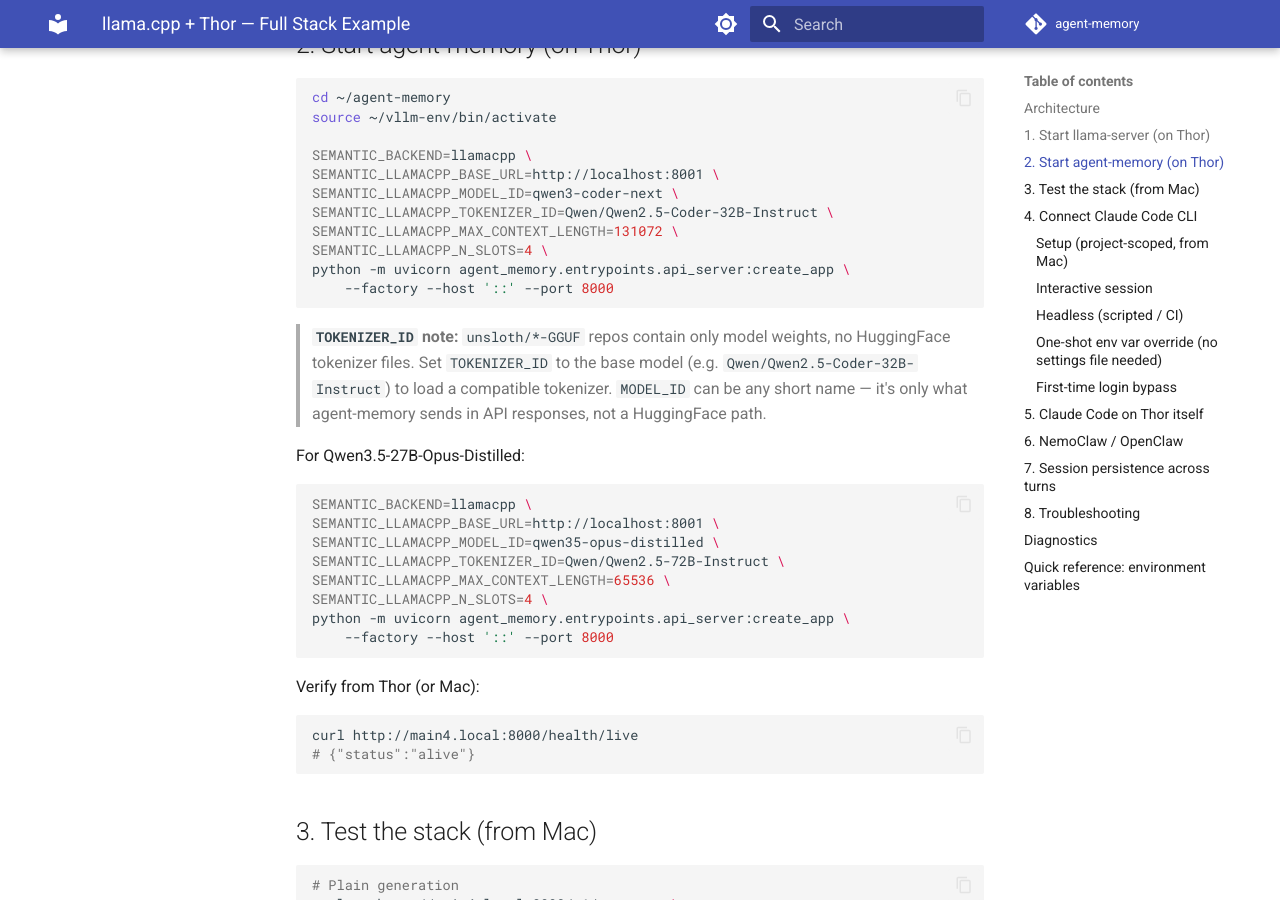
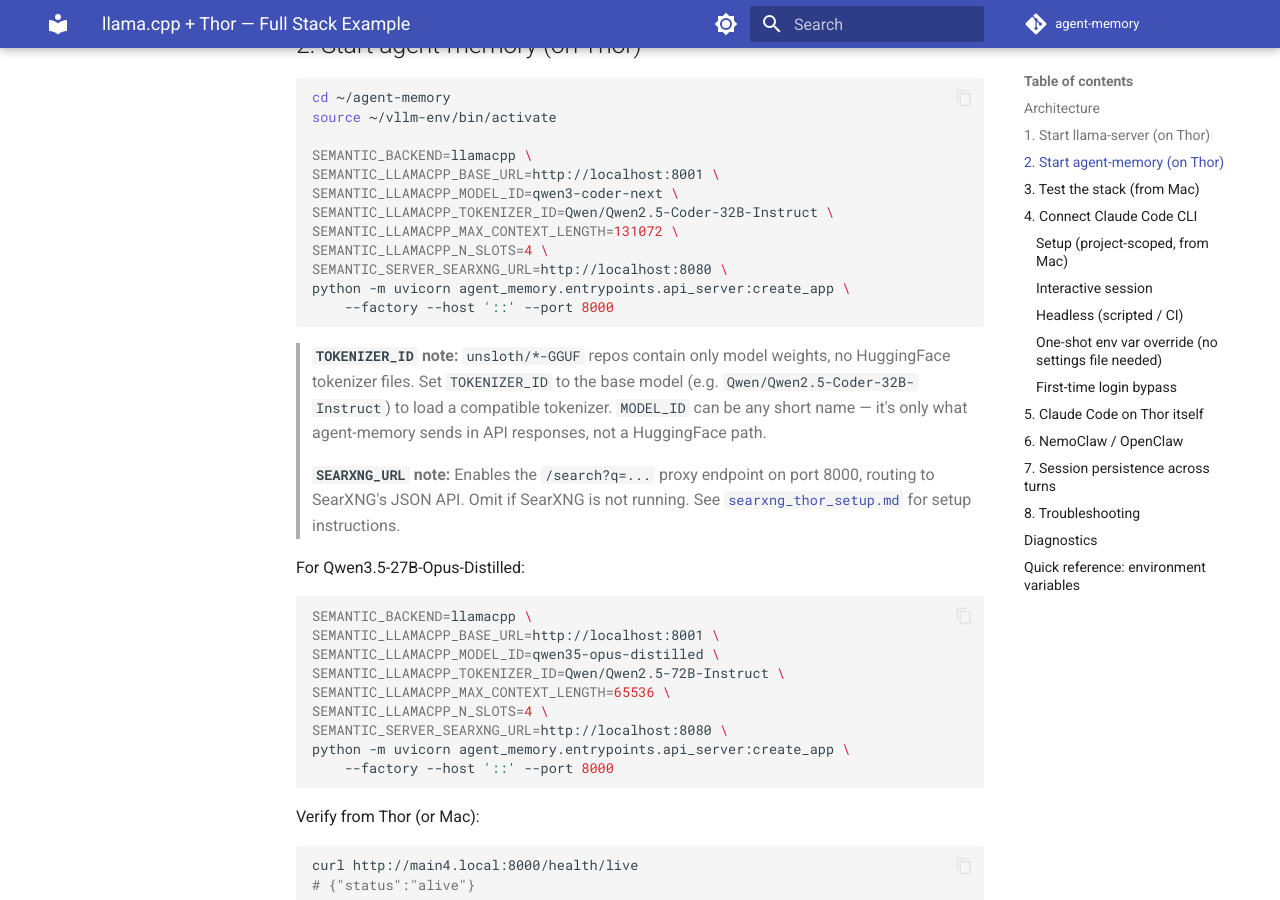
Before and after one commit to yshk-mxim/agent-memory, an MkDocs documentation site: the page built from docs/llamacpp_thor_example.md, in a window 1280 px wide and 900 px high, scrolled down 1461 px. Built offline with MkDocs 1.6.1 and Material for MkDocs 9.7.7, drawn with Linux system fonts in a browser that asks for light colours; comment, search, counter and statistics services are not loaded; the version menu is left out.

Commit message:
docs: Add SEMANTIC_SERVER_SEARXNG_URL to Thor startup commands
Co-Authored-By: Claude Sonnet 4.6 <noreply@anthropic.com>

````diff
--- a/docs/llamacpp_thor_example.md
+++ b/docs/llamacpp_thor_example.md
@@ -74,6 +74,7 @@ SEMANTIC_LLAMACPP_MODEL_ID=qwen3-coder-next \
 SEMANTIC_LLAMACPP_TOKENIZER_ID=Qwen/Qwen2.5-Coder-32B-Instruct \
 SEMANTIC_LLAMACPP_MAX_CONTEXT_LENGTH=131072 \
 SEMANTIC_LLAMACPP_N_SLOTS=4 \
+SEMANTIC_SERVER_SEARXNG_URL=http://localhost:8080 \
 python -m uvicorn agent_memory.entrypoints.api_server:create_app \
     --factory --host '::' --port 8000
 ```
@@ -84,6 +85,10 @@ python -m uvicorn agent_memory.entrypoints.api_server:create_app \
 > `MODEL_ID` can be any short name — it's only what agent-memory sends in API
 > responses, not a HuggingFace path.
 
+> **`SEARXNG_URL` note:** Enables the `/search?q=...` proxy endpoint on port 8000,
+> routing to SearXNG's JSON API. Omit if SearXNG is not running. See
+> [`searxng_thor_setup.md`](searxng_thor_setup.md) for setup instructions.
+
 For Qwen3.5-27B-Opus-Distilled:
 ```bash
 SEMANTIC_BACKEND=llamacpp \
@@ -92,6 +97,7 @@ SEMANTIC_LLAMACPP_MODEL_ID=qwen35-opus-distilled \
 SEMANTIC_LLAMACPP_TOKENIZER_ID=Qwen/Qwen2.5-72B-Instruct \
 SEMANTIC_LLAMACPP_MAX_CONTEXT_LENGTH=65536 \
 SEMANTIC_LLAMACPP_N_SLOTS=4 \
+SEMANTIC_SERVER_SEARXNG_URL=http://localhost:8080 \
 python -m uvicorn agent_memory.entrypoints.api_server:create_app \
     --factory --host '::' --port 8000
 ```
````
